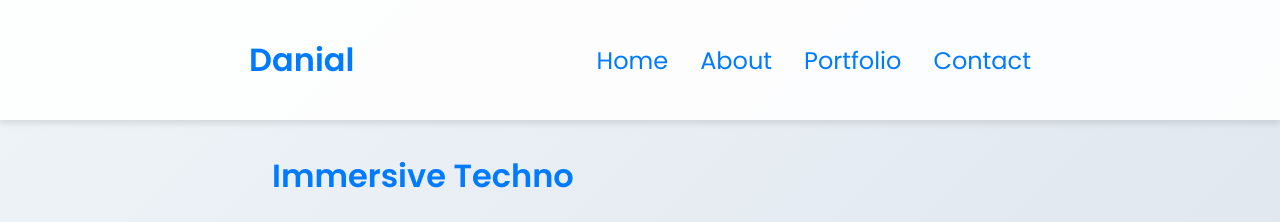
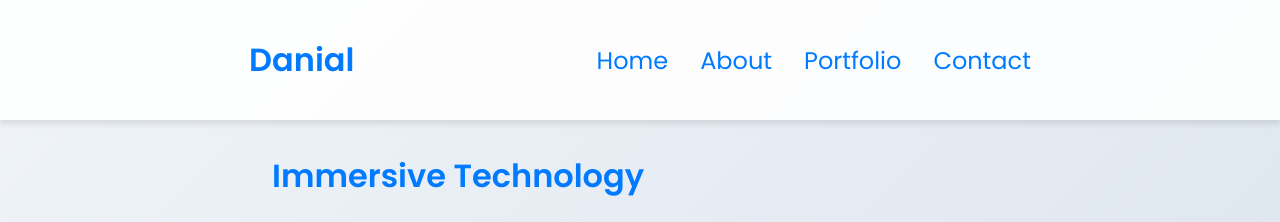
Before and after one commit to 23040964-Danial/C390-PORTFOLIO-DANIAL, a plain HTML site: page immersive-tech.html in a window 1280 px wide. Shown: the top 222 px of the page. Drawn offline with Linux system fonts and the light colour scheme.

Commit message:
commit 2

```diff
--- a/immersive-tech.html
+++ b/immersive-tech.html
@@ -18,7 +18,7 @@
     </nav>
 
     <section class="project-details">
-        <div class="logo">Immersive Techno</div>
+        <div class="logo">Immersive Technology</div>
         <br>
         <div class="project-gallery">
             <img src="./img/Screenshot 2025-02-14 002310.png" alt="Design Concept">
```
